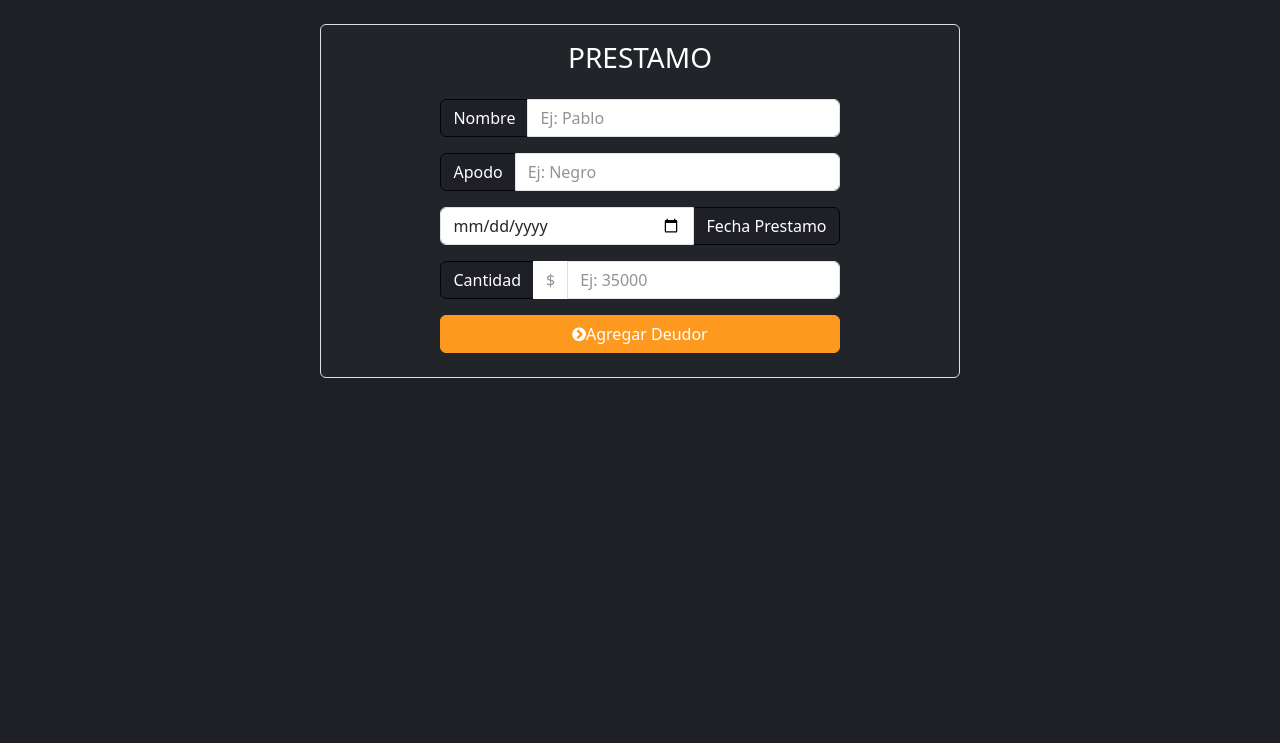
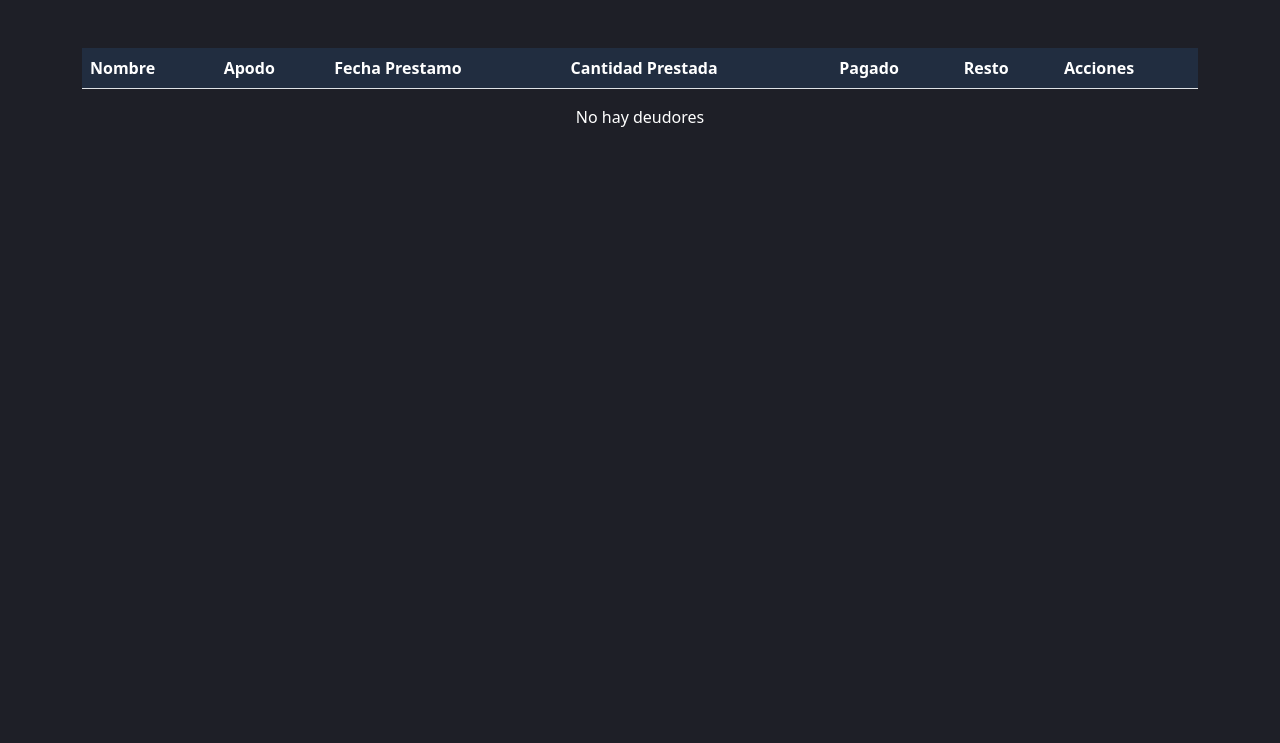
Before and after one commit to DVs07/ratapp, a plain HTML site: page index.html in a window 1280 px wide. Shown: the part 57-800 px from the top of the page. Drawn offline with Linux system fonts and the light colour scheme.

Commit message:
Se agrego una tabla para poder ver a los deudores, el formulario se movio a su propio archivo html, se hicieron pequeños cambios en el diseño.

```diff
--- a/css/style.css
+++ b/css/style.css
@@ -1,3 +1,13 @@
+:root{
+    --body-bg: #1e1f27;
+    --bg-orange: #FE9920;
+    --bg-pumkin: #FA7921;
+    --bg-placeholder: #939393;
+    --bg-charcoal: #364156;
+    --bg-prusian-blue: #212D40;
+    --bg-rich-black: #11151C;
+    --bg-white: #FFFFFF;
+}
 body{
     background-color: #1e1f27;
 }
@@ -14,25 +24,26 @@ button{
     color: white !important;
     border-color: #512BDA !important; */
     /* 1er color */
-    background-color: #FE9920 !important;
+    background-color: var(--bg-orange) !important;
     color: white !important;
-    border-color: #FE9920 !important;
+    border-color: var(--bg-orange)!important;
 }
 button:hover{
-    background-color: #FA7921!important;
+    background-color: var(--bg-pumkin)!important;
     color: white !important;
-    border-color: #FA7921  !important;
+    border-color: var(--bg-pumkin)  !important;
 }
 #signo{
     background-color: white !important;
     border-color: white !important;
-    color: #939393 !important;
+    color: var(--bg-placeholder) !important;
 }
 input::placeholder{
-    color: #939393 !important;
+    color: var(--bg-placeholder) !important;
 }
-.text-center{
-    text-align: center !important;
+.table-color > td,th{
+    background-color: var(--bg-prusian-blue) !important;
+    color: white !important;
 }
 .w-10{
     width: 10% !important;
--- a/index.html
+++ b/index.html
@@ -14,41 +14,40 @@
     <header>
         <nav class="navbar navbar-dark bg-dark border-bottom ">
             <div class="container-fluid">
-                <a class="navbar-brand" href="#">ratApp</a>
+                <a class="navbar-brand" href="./index.html">ratApp</a>
+                <button class="btn btn-primary" type="button" aria-hidden="true"><a href="./formulario.html" class="nav-link"> <i class="fa fa-plus-square" aria-hidden="true"></i> Agregar</a></button>
+
             </div>
         </nav>
     </header>
-    <main>\
-        <div class="container col-sm-8 col-md-6 bg-dark border rounded">
-            <h3 class="text-center py-3">PRESTAMO</h3>
-            <!-- FORMULARIO DE DEUDORES -->
-            <form id="agregar-gasto" action="#" class="d-flex justify-content-center align-items-center flex-column mb-4">
-                <div class="input-group mb-3 w-65">
-                    <span class="input-group-text"> Nombre</span>
-                    <input type="text" class="form-control" placeholder="Ej: Pablo" aria-label="Username" aria-describedby="basic-addon1" id="nombre-deudor">
-                </div>
-                <div class="input-group mb-3 w-65">
-                    <span class="input-group-text">Apodo </span>
-                    <input type="text" class="form-control" placeholder="Ej: Negro" aria-label="Username" aria-describedby="basic-addon1" id="apellido-deudor">
-                </div>
-                <div class="col-sm-4 input-group mb-3 w-65">
-                    <input class="form-control" type="date" id="fecha" name="fecha"/>
-                    <label for="fecha" class="input-group-text ">Fecha Prestamo</label>
-                </div>
-                <div class="input-group mb-3 col-sm-8 w-65">
-                    <span class="input-group-text" id="deuda">Cantidad</span>
-                    <span class="input-group-text" id="signo">$</span>
-                    <input type="text" class="form-control" placeholder="Ej: 35000" aria-label="Recipient's username" aria-describedby="basic-addon2" id="cantidad">
-                </div>
-                <div class="col-sm-8 d-flex justify-content-center align-items-center w-65 div-btn">
-                    <button class="btn btn-primary border-left-0 w-100" type="submit"><i class="fa fa-chevron-circle-right mr-2" aria-hidden="true"></i>Agregar Deudor</button>
-                </div>
+    <main>
+        <div class="container mt-5 table-responsive">
+        <table class="table table-color">
+            <thead>
+                <tr class="bg-dark">
+                    <th scope="col">Nombre</th>
+                    <th scope="col">Apodo</th>
+                    <th scope="col">Fecha Prestamo</th>
+                    <th scope="col">Cantidad Prestada</th>
+                    <th scope="col">Pagado</th>
+                    <th scope="col">Resto</th>
+                    <th scope="col">Acciones</th>
+                </tr>
+            </thead>
+            <tbody id="tabla-deudores">
 
-            </form>
+            </table>
+            <div class="text-center">
+                <span> No hay deudores</span>
+            </div>
+
         </div>
+
     </main>
     <footer>
 
-        <script src="./js/bootstrap.js"></script>
+
+    </footer>
+    <script src="./js/bootstrap.js"></script>
 </body>
 </html>
```
Also changed, not shown: formulario.html (added, +56 -0 lines), js/app.js (+8 -0 lines).
